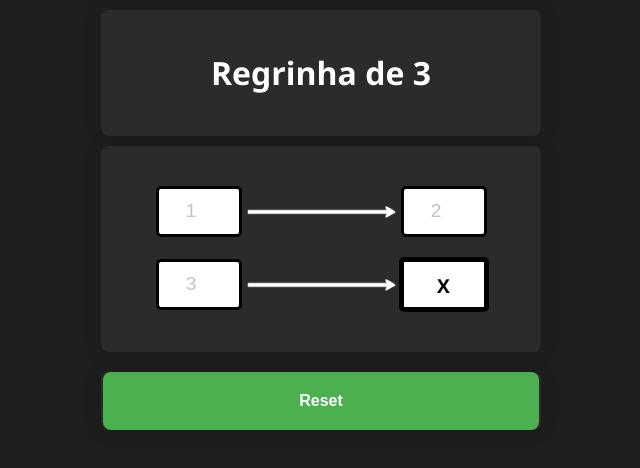
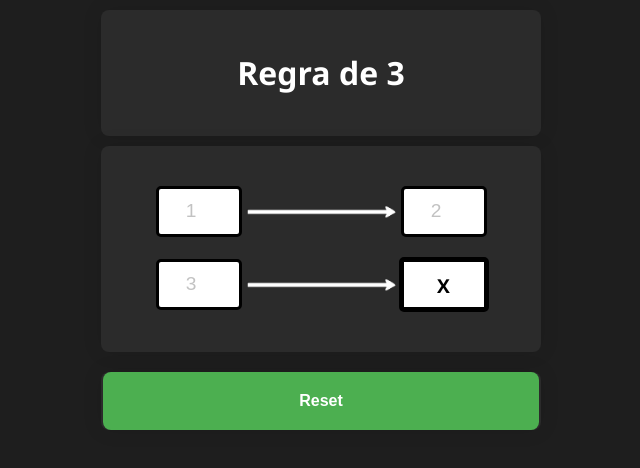
Before and after one commit to georgeweiss/regrade3, a plain HTML site: page index.html in a window 1280 px wide. Shown: the whole page, without its empty margins (319-959 px from the left). Drawn offline with Linux system fonts and the light colour scheme.

Commit message:
back to original index.html

```diff
--- a/index.html
+++ b/index.html
@@ -3,13 +3,13 @@
 <head>
   <meta charset="UTF-8">
   <meta name="viewport" content="width=device-width, initial-scale=1.0">
-  <title>Regra do Weiss</title>
+  <title>Regra de 3</title>
   <link rel="stylesheet" href="style.css">
   <script src="script.js"></script>
 </head>
 <body>
   <div class="title">
-    <h1>Regrinha de 3</h1>
+    <h1>Regra de 3</h1>
   </div>
 
   <div class="data">
```
